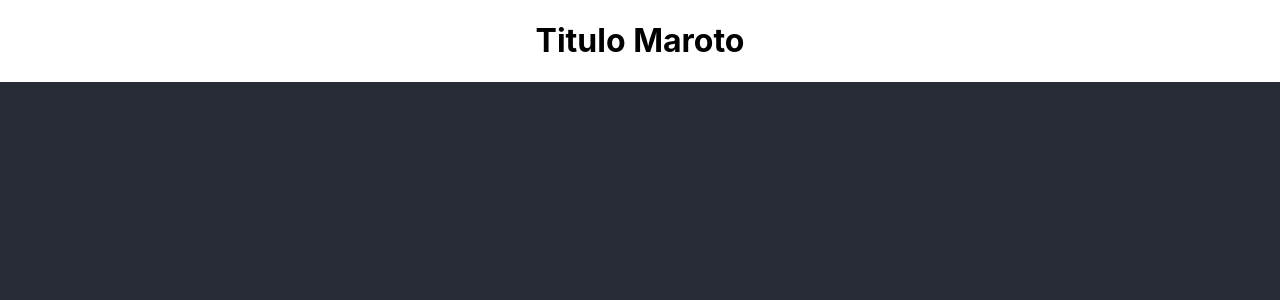
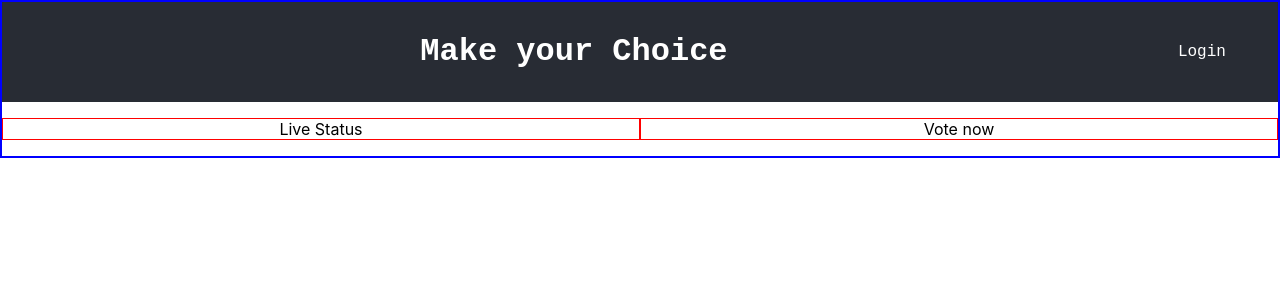
Before and after one commit to nicholasks/make-your-choice, a React (Create React App) app: page / in a window 1280 px wide. Shown: the top 300 px of the page. Built offline with nearby package versions, Linux system fonts and the light colour scheme.

Commit message:
Basic Title with login button and more

```diff
--- a/package.json
+++ b/package.json
@@ -5,6 +5,7 @@
   "dependencies": {
     "react": "^16.8.5",
     "react-dom": "^16.8.5",
+    "react-router-dom": "^5.0.0",
     "react-scripts": "2.1.8"
   },
   "scripts": {
--- a/src/App.css
+++ b/src/App.css
@@ -2,15 +2,8 @@
   text-align: center;
 }
 
-.App-logo {
-  animation: App-logo-spin infinite 20s linear;
-  height: 40vmin;
-  pointer-events: none;
-}
-
 .App-header {
   background-color: #282c34;
-  min-height: 100vh;
   display: flex;
   flex-direction: column;
   align-items: center;
@@ -18,16 +11,3 @@
   font-size: calc(10px + 2vmin);
   color: white;
 }
-
-.App-link {
-  color: #61dafb;
-}
-
-@keyframes App-logo-spin {
-  from {
-    transform: rotate(0deg);
-  }
-  to {
-    transform: rotate(360deg);
-  }
-}
--- a/src/containers/Header/index.css
+++ /dev/null
@@ -1,3 +0,0 @@
-div {
-  border: '5px solid red'
-}
--- a/src/containers/Header/index.js
+++ b/src/containers/Header/index.js
@@ -1,14 +1,39 @@
 import React, { Component } from 'react';
-import './index.css';
 
-export default class Header extends Component {
-
+class Header extends Component {
   render() {
     return(
-      <div>
-        <h1>Titulo Maroto</h1>
+      <div style={divStyle}>
+        <header style={headerStyle}>
+          <h1 style={{flex: 11}}>Make your Choice</h1>
+          <p style={{flex: 1, padding: '15px'}}>Login</p>
+        </header>
+        <div style={{display: 'flex', direction: 'row'}}>
+          <p style={pStyle}>Live Status</p>
+          <p style={pStyle}>Vote now</p>
+        </div>
       </div>
-    );
+    )
   }
+}
 
+const divStyle = {
+  border: '2px solid blue',
+  margin: '0px'
 }
+
+const headerStyle = {
+  display: 'flex',
+  background: '#282c34',
+  color: '#fff',
+  padding: '10px',
+  margin: '0px',
+  fontFamily: 'Courier New'
+}
+
+const pStyle = {
+  flex: '1',
+  border: '1px solid red'
+}
+
+export default Header;
```
Also changed, not shown: 1 other file (tests, documents, lock files or other folders).
